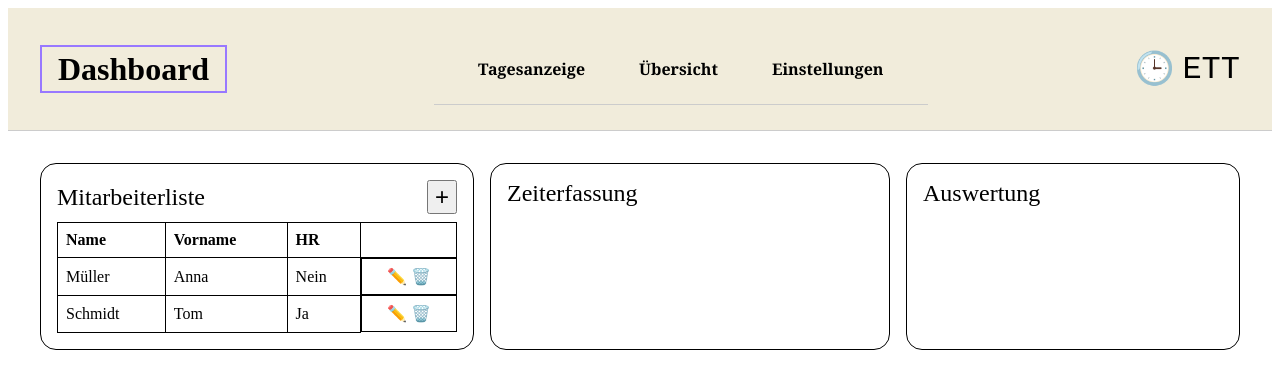
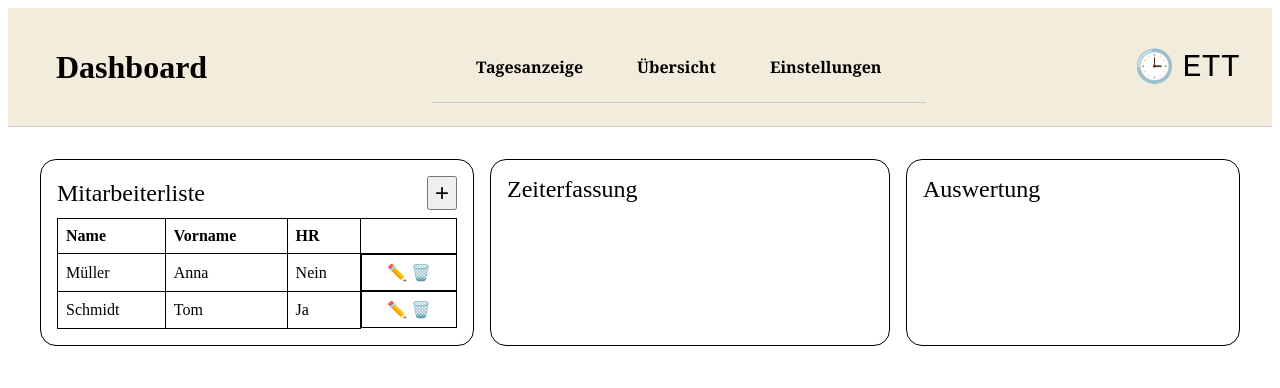
Before and after one commit to on24FeLi/ETT2.0, a Vue app: page /dashboard in a window 1280 px wide. Shown: the top 388 px of the page. Built offline with nearby package versions, Linux system fonts and the light colour scheme.

Commit message:
Removed purple border around Dashboard

```diff
--- a/src/views/Dashboard.vue
+++ b/src/views/Dashboard.vue
@@ -138,11 +138,10 @@
   }
 
   header h1 {
-    font-size: 2rem;
-    border: 2px solid #9878ff;
-    padding: 0.2rem 1rem;
-    display: inline-block;
-  }
+  font-size: 2rem;
+  padding: 0.2rem 1rem;
+  display: inline-block;
+}
 
   .logo {
     font-family: monospace;
```
